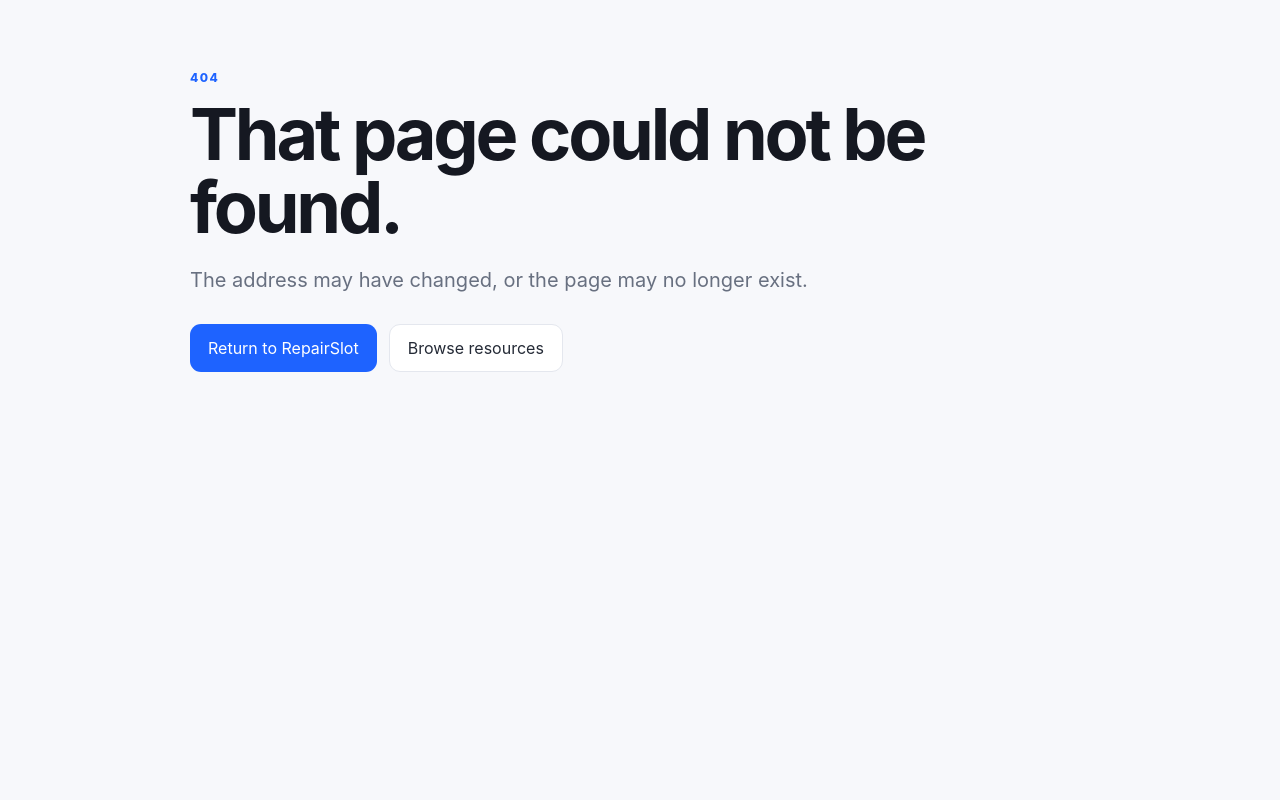
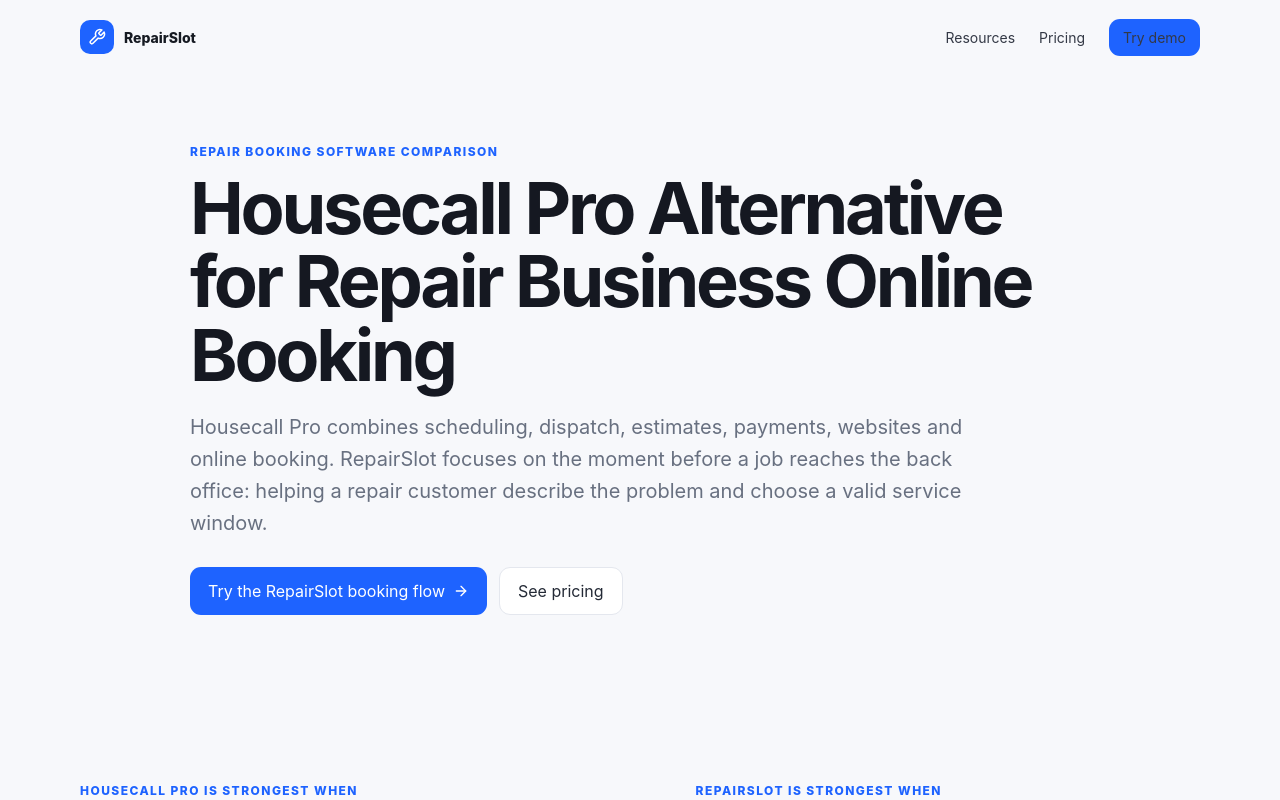
Before and after one commit to golfsum/Repairslot, a Next.js app: page /compare/housecall-pro-alternative-for-online-booking in a window 1280 px wide. Before the commit this address had no page. Shown: the top 800 px of the page. Built offline with nearby package versions, Linux system fonts and the light colour scheme.

Commit message:
Add RepairSlot competitor comparison pages

```diff
--- /dev/null
+++ b/app/compare/[slug]/page.tsx
@@ -0,0 +1,36 @@
+import type {Metadata} from 'next';
+import {notFound} from 'next/navigation';
+import {ArrowRight,Check,Wrench} from 'lucide-react';
+import {competitorPages,competitorSlugs} from '../../../lib/competitor-seo';
+
+export function generateStaticParams(){return competitorSlugs.map(slug=>({slug}));}
+
+export async function generateMetadata({params}:{params:Promise<{slug:string}>}):Promise<Metadata>{
+  const {slug}=await params;
+  const page=competitorPages.find(x=>x.slug===slug);
+  if(!page) notFound();
+  return {
+    title:{absolute:`${page.title} | RepairSlot`},
+    description:page.description,
+    alternates:{canonical:`/compare/${page.slug}`},
+    openGraph:{title:`${page.title} | RepairSlot`,description:page.description,url:`https://repairslot.com/compare/${page.slug}`}
+  };
+}
+
+export default async function ComparePage({params}:{params:Promise<{slug:string}>}){
+  const {slug}=await params;
+  const page=competitorPages.find(x=>x.slug===slug);
+  if(!page) notFound();
+  const faqSchema={'@context':'https://schema.org','@type':'FAQPage',mainEntity:page.questions.map(x=>({'@type':'Question',name:x.q,acceptedAnswer:{'@type':'Answer',text:x.a}}))};
+  return <main className="seoPage">
+    <header className="nav shell"><a className="brand" href="/"><span className="brandMark"><Wrench size={18}/></span><span>RepairSlot</span></a><nav><a href="/resources">Resources</a><a href="/#pricing">Pricing</a><a className="button buttonSmall" href="/book/demo">Try demo</a></nav></header>
+    <section className="seoHero shell"><div className="eyebrow">Repair booking software comparison</div><h1>{page.title}</h1><p>{page.intro}</p><div className="heroActions"><a className="button" href="/book/demo">Try the RepairSlot booking flow <ArrowRight size={16}/></a><a className="ghostButton" href="/#pricing">See pricing</a></div></section>
+    <section className="section shell seoTwoCol"><div><div className="eyebrow">{page.competitor} is strongest when</div><h2>You want a broader operations platform.</h2><ul className="seoChecklist">{page.competitorStrengths.map(x=><li key={x}><Check/>{x}</li>)}</ul></div><div><div className="eyebrow">RepairSlot is strongest when</div><h2>You want to improve the booking path first.</h2><ul className="seoChecklist">{page.repairSlotStrengths.map(x=><li key={x}><Check/>{x}</li>)}</ul></div></section>
+    <section className="section industrySection"><div className="shell"><div className="sectionIntro narrow"><div className="eyebrow">Best fit</div><h2>{page.bestFor}</h2><p>{page.repairSlotAngle}</p></div><div className="steps"><article className="step"><span>1</span><h3>Keep your existing stack</h3><p>Use RepairSlot as the customer-facing booking layer without forcing a full CRM or field-service migration.</p></article><article className="step"><span>2</span><h3>Collect repair details first</h3><p>Ask what is broken, where the job is and what the business needs before offering an appointment window.</p></article><article className="step"><span>3</span><h3>Put booking everywhere</h3><p>Use a hosted booking page, inline website embed or floating widget.</p></article></div></div></section>
+    <section className="section shell"><div className="sectionIntro narrow"><div className="eyebrow">How to evaluate both</div><h2>Test the difficult booking cases, not just the happy path.</h2><p>Before choosing software, test an out-of-area customer, a fully booked day, a service with a different duration, a reschedule, a cancellation, a deposit-required job and an after-hours visitor. The right system should make the customer experience clear without creating impossible promises for the repair team.</p><p><a href="/online-booking-for-repair-businesses">Read the online booking guide</a> · <a href="/repair-booking-widget">See the repair booking widget</a> · <a href="/google-business-profile-repair-booking-link">Google Business Profile booking</a></p></div></section>
+    <section className="section shell faqSection"><div className="sectionIntro narrow"><div className="eyebrow">FAQ</div><h2>{page.competitor} vs. RepairSlot questions</h2></div><div className="faqList">{page.questions.map(x=><details key={x.q}><summary>{x.q}</summary><p>{x.a}</p></details>)}</div></section>
+    <section className="section industrySection"><div className="shell"><div className="sectionIntro narrow"><div className="eyebrow">More comparisons</div><h2>Compare the booking layer before changing your whole stack.</h2></div><div className="resourceGrid">{competitorPages.filter(x=>x.slug!==page.slug).map(x=><a className="resourceCard" href={`/compare/${x.slug}`} key={x.slug}><Wrench/><div><strong>{x.title}</strong><span>{x.description}</span></div><ArrowRight/></a>)}</div></div></section>
+    <section className="cta"><div className="shell ctaInner"><div><div className="eyebrow light">A narrower tool can be the right tool.</div><h2>Add repair booking without replacing everything else.</h2></div><a className="button lightButton" href="/book/demo">Try RepairSlot</a></div></section>
+    <script type="application/ld+json" dangerouslySetInnerHTML={{__html:JSON.stringify(faqSchema)}}/>
+  </main>;
+}
```
